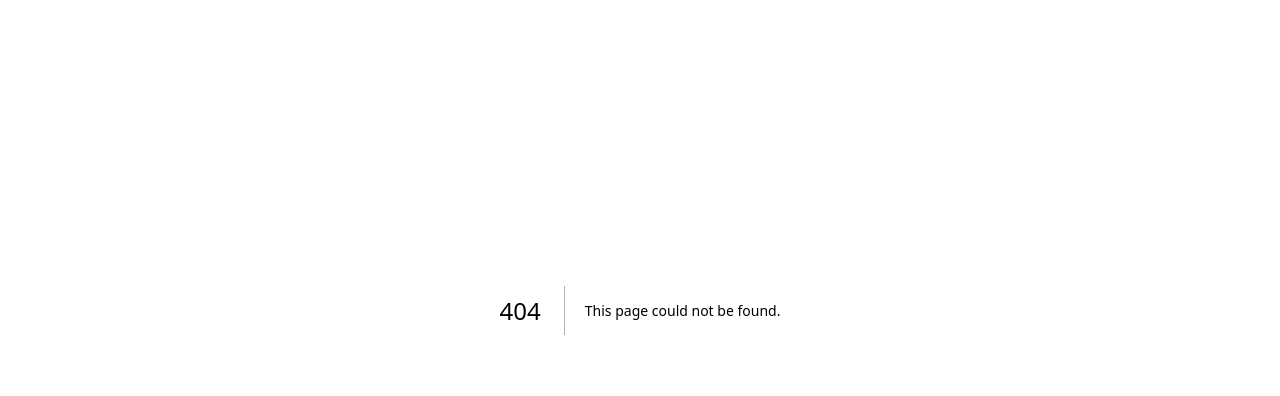
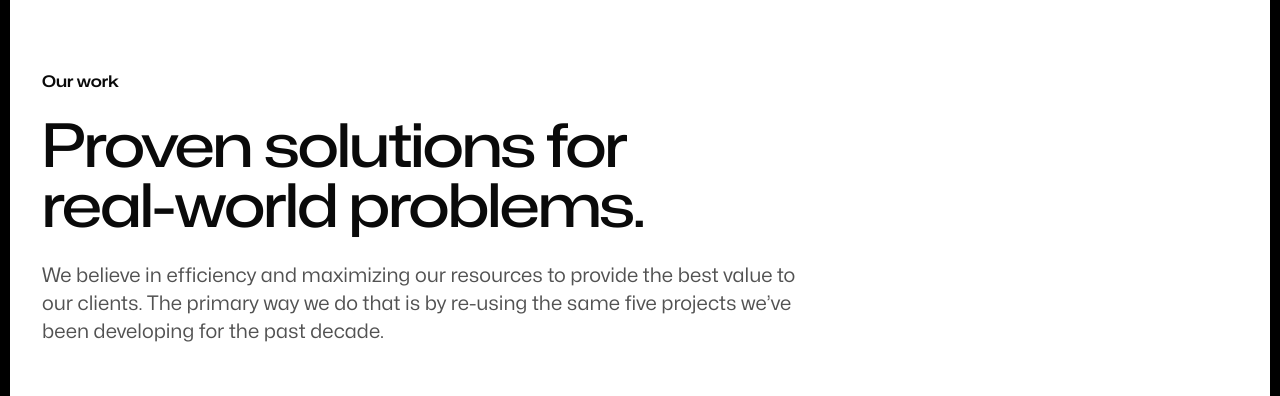
Before and after one commit to Youker17/devsolutions-deploy-version, a Next.js app: page /work in a window 1280 px wide. Before the commit this address had no page. Shown: the part 194-590 px from the top of the page. Built offline with nearby package versions, Linux system fonts and the light colour scheme.

Commit message:
navigation loader

```diff
--- a/package.json
+++ b/package.json
@@ -14,6 +14,7 @@
     "clsx": "^2.0.0",
     "framer-motion": "^10.16.5",
     "next": "14.0.3",
+    "nextjs-progressbar": "^0.0.16",
     "react": "^18",
     "react-dom": "^18",
     "react-icons": "^4.12.0"
--- a/src/components/Footer.jsx
+++ b/src/components/Footer.jsx
@@ -62,7 +62,7 @@ const Footer = () => {
         </div>
         <div className="mb-20 mt-24 flex flex-wrap items-end justify-between gap-x-6 gap-y-4 border-t border-neutral-950/10 pt-12">
           <Link href={"/"} aria-label="Home">
-            <Logo className="h-8" fillOnHover>
+            <Logo className="h-8" fillonhover>
               Abdullah Agency
             </Logo>
           </Link>
--- a/src/pages/_app.js
+++ b/src/pages/_app.js
@@ -1,9 +1,11 @@
 import RootLayout from '@/components/Layout'
 import '@/styles/globals.css'
+import NextNProgress from 'nextjs-progressbar';
 
 export default function App({ Component, pageProps }) {
   return (
     <RootLayout>
+        <NextNProgress options={{ easing: 'ease', speed: 500 , showSpinner: false }}  color="white"  />
        <Component {...pageProps} />
     </RootLayout>
   )
--- a/src/pages/_document.js
+++ b/src/pages/_document.js
@@ -3,7 +3,8 @@ import { Html, Head, Main, NextScript } from 'next/document'
 export default function Document() {
   return (
     <Html lang="en">
-      <Head />
+      <Head >
+      </Head>
       <body>
         <Main />
         <NextScript />
--- a/src/pages/index.jsx
+++ b/src/pages/index.jsx
@@ -12,8 +12,10 @@ import { TestimonialTooltip } from "@/components/ToolTip"
 
 
 
+
 export default function Home() {
   return (
+
     // <section className=' relative flex  w-full h-[100vh]'>
     //    <PageIntro eyebrow="" title="Make your online presence a reality with us!">
     //     <p>
--- /dev/null
+++ b/src/pages/work/index.js
@@ -0,0 +1,16 @@
+import PageIntro from '@/components/PageIntro'
+import React from 'react'
+
+function index() {
+  return (
+    <>
+     <PageIntro eyebrow="Our work" title="Proven solutions for real-world problems.">
+        <p>
+        We believe in efficiency and maximizing our resources to provide the best value to our clients. The primary way we do that is by re-using the same five projects we’ve been developing for the past decade.
+        </p>
+      </PageIntro>
+    </>
+  )
+}
+
+export default index
```
Also changed, not shown: .eslintrc.json, 1 other file (tests, documents, lock files or other folders).
